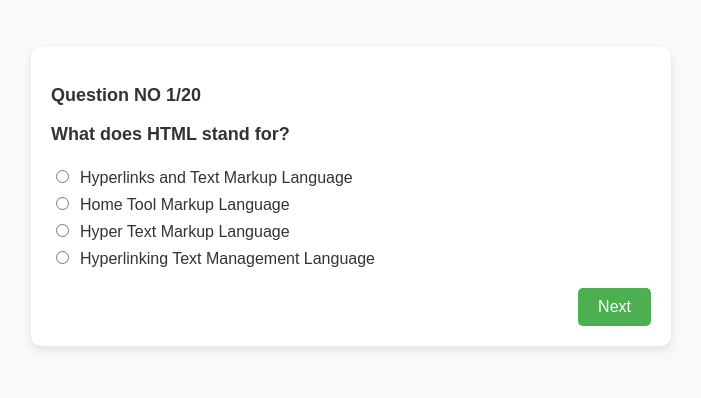
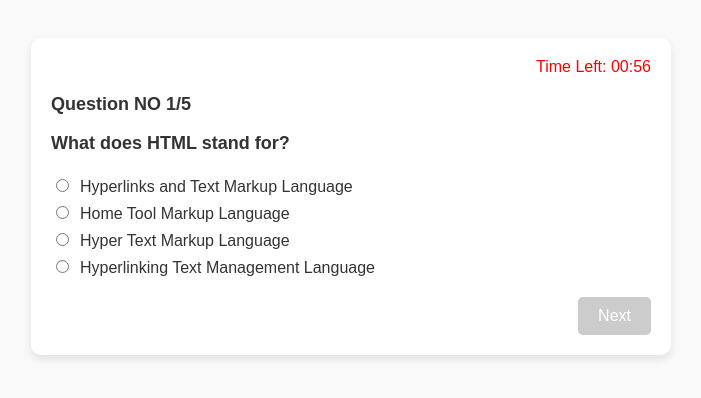
Before and after one commit to ABDULLAH-ARIF95/Quiz-App, a plain HTML site: page Pages/quiz.html in a window 1280 px wide. Shown: the part 204-602 px from the top of the page, without its empty margins (289-990 px from the left). Drawn offline with Linux system fonts and the light colour scheme.

Commit message:
add Timer

```diff
--- a/Pages/quiz.css
+++ b/Pages/quiz.css
@@ -109,3 +109,8 @@
     outline: none;
     box-shadow: 0 0 6px #1e88e5;
 }
+
+#timer{
+    color: red;
+    text-align: right;
+}
--- a/Pages/quiz.html
+++ b/Pages/quiz.html
@@ -8,6 +8,7 @@
 </head>
 <body>
     <div class="box">
+        <div id="timer">Time Left: 10:00</div>
         <div class="question-numbering"></div>
     <form class="form">
 
--- a/Pages/quiz.js
+++ b/Pages/quiz.js
@@ -48,284 +48,166 @@
             b: '<header>',
         },
         correctAns: '<h1>',
-    },
-    {
-        question: 6,
-        text: 'What does CSS stand for?',
-        options: {
-            a: 'Creative Style Sheets',
-            b: 'Cascading Style Sheets',
-            c: 'Colorful Style Sheets',
-        },
-        correctAns: 'Cascading Style Sheets',
-    },
-    {
-        question: 7,
-        text: 'How do you change the background color in CSS?',
-        options: {
-            a: 'color',
-            b: 'background-color',
-            c: 'bgcolor',
-            d: 'background',
-        },
-        correctAns: 'background-color',
-    },
-    {
-        question: 8,
-        text: 'Which CSS property is used to set the text alignment?',
-        options: {
-            a: 'text-align',
-            b: 'align',
-            c: 'font-align',
-        },
-        correctAns: 'text-align',
-    },
-    {
-        question: 9,
-        text: 'How can you include an external CSS file?',
-        options: {
-            a: '<style src="style.css">',
-            b: '<link rel="stylesheet" href="style.css">',
-            c: '<css href="style.css">',
-            d: '<import stylesheet="style.css">',
-        },
-        correctAns: '<link rel="stylesheet" href="style.css">',
-    },
-    {
-        question: 10,
-        text: 'What is the correct syntax to select elements by their class in CSS?',
-        options: {
-            a: '.classname',
-            b: '#classname',
-            c: 'classname',
-        },
-        correctAns: '.classname',
-    },
-    // {
-    //     question: 11,
-    //     text: 'Which keyword is used to declare a variable?',
-    //     options: {
-    //         a: 'let',
-    //         b: 'var',
-    //         c: 'define',
-    //     },
-    //     correctAns: 'var',
-    // },
-    // {
-    //     question: 12,
-    //     text: 'What is the output of 2 + "2" in JavaScript?',
-    //     options: {
-    //         a: '4',
-    //         b: '22',
-    //         c: 'undefined',
-    //     },
-    //     correctAns: '22',
-    // },
-    // {
-    //     question: 13,
-    //     text: 'How do you call a function in JavaScript?',
-    //     options: {
-    //         a: 'call myFunction',
-    //         b: 'execute myFunction()',
-    //         c: 'myFunction()',
-    //         d: 'invokeFunction myFunction',
-    //     },
-    //     correctAns: 'myFunction()',
-    // },
-    // {
-    //     question: 14,
-    //     text: 'Which event occurs when the user clicks on an element?',
-    //     options: {
-    //         a: 'onmouseover',
-    //         b: 'onclick',
-    //         c: 'onpress',
-    //     },
-    //     correctAns: 'onclick',
-    // },
-    // {
-    //     question: 15,
-    //     text: 'What is the purpose of the "return" statement in JavaScript?',
-    //     options: {
-    //         a: 'To end the function',
-    //         b: 'To return a value from the function',
-    //         c: 'To break a loop',
-    //     },
-    //     correctAns: 'To return a value from the function',
-    // },
-    // {
-    //     question: 16,
-    //     text: 'Which HTML element is used for creating a hyperlink?',
-    //     options: {
-    //         a: '<link>',
-    //         b: '<a>',
-    //         c: '<href>',
-    //     },
-    //     correctAns: '<a>',
-    // },
-    // {
-    //     question: 17,
-    //     text: 'Which CSS property controls the text color?',
-    //     options: {
-    //         a: 'color',
-    //         b: 'font-color',
-    //         c: 'text-color',
-    //     },
-    //     correctAns: 'color',
-    // },
-    // {
-    //     question: 18,
-    //     text: 'Which JavaScript operator is used to compare both value and type?',
-    //     options: {
-    //         a: '==',
-    //         b: '===',
-    //     },
-    //     correctAns: '===',
-    // },
-    // {
-    //     question: 19,
-    //     text: 'How do you declare a JavaScript array?',
-    //     options: {
-    //         a: 'let arr = [];',
-    //         b: 'let arr = {};',
-    //         c: 'let arr = "";',
-    //         d: 'let arr = ();',
-    //     },
-    //     correctAns: 'let arr = [];',
-    // },
-    // {
-    //     question: 20,
-    //     text: 'Which CSS property is used to make the text bold?',
-    //     options: {
-    //         a: 'font-weight: bold;',
-    //         b: 'text-style: bold;',
-    //     },
-    //     correctAns: 'font-weight: bold;',
-    // },
+    }
 ];
-
 
 var bodyElm = document.getElementsByTagName('body')[0]
 var questionNumbering = document.createElement('p')
 var boxDiv = document.getElementsByClassName('box')[0]
 var gettingForm = document.getElementsByClassName('form')[0];
 var currentQuestionIndex = 0;
-var count = 0
- var score=0;
+var count = 0;
+var score = 0;
+
+// Timer Variables
+let timerDuration = 1 * 60; // 1 minute in seconds
+let timerInterval;
+
+// Timer Function
+function startTimer() {
+    let timerElement = document.getElementById("timer");
+    timerInterval = setInterval(() => {
+        let minutes = Math.floor(timerDuration / 60);
+        let seconds = timerDuration % 60;
+        minutes = minutes < 10 ? `0${minutes}` : minutes;
+        seconds = seconds < 10 ? `0${seconds}` : seconds;
+        timerElement.textContent = `Time Left: ${minutes}:${seconds}`;
+        if (timerDuration === 0) {
+            clearInterval(timerInterval);
+            showResults("");
+        } else {
+            timerDuration--;
+        }
+    }, 1000);
+}
+
+// Show Results Function
+function showResults(message) {
+    clearInterval(timerInterval); // Stop the timer if quiz is completed
+    gettingForm.innerHTML = `
+    <h1 class="show-result"> Result <br>
+     ${userName}  Score is :${message} ${score}/${quizData.length} <br>
+       Thanks For Play       </h1>`;
+    let playAgainButton = document.createElement('button');
+    playAgainButton.setAttribute('class', 'play-again-btn');
+    playAgainButton.innerText = 'Attempt Again';
+    playAgainButton.setAttribute('onClick', "playAgain()");
+    gettingForm.appendChild(playAgainButton);
+    let timerElement = document.getElementById("timer");
+    timerElement.innerText = "";
+}
+
 
 var toRenderData = () => {
-    gettingForm.innerHTML = ''; //to clear previous question
-    count++
-    questionNumbering.innerText = `Question NO ${count}/20`
+    gettingForm.innerHTML = ''; // Clear previous question
+    count++;
+    questionNumbering.innerText = `Question NO ${count}/${quizData.length}`;
     gettingForm.appendChild(questionNumbering);
-    //rendering data
+
     if (currentQuestionIndex < quizData.length) {
         let questionData = quizData[currentQuestionIndex];
         var forQuestion = document.createElement('p');
         forQuestion.innerText = questionData.text;
         gettingForm.appendChild(forQuestion);
+
         //creating input and rendering
         for (let key in questionData.options) {
             let optionInput = document.createElement('input');
             optionInput.setAttribute('type', 'radio');
             optionInput.setAttribute('name', `question-${questionData.question}`);
             optionInput.setAttribute('value', questionData.options[key]);
-            optionInput.setAttribute('id', `option-${key}-${questionData.question}`)
-            console.log(optionInput.setAttribute('id', questionData.options[key]));
-
-
 
 
             let label = document.createElement('label');
             label.textContent = questionData.options[key];
-            // label.setAttribute('for', questionData.options[key]);
             label.setAttribute('for', `option-${key}-${questionData.question}`);
-
-
-
 
             gettingForm.appendChild(optionInput);
             gettingForm.appendChild(label);
             gettingForm.appendChild(document.createElement('br')); // Line break for better layout
-        }
-        var submitButton = document.createElement('button');
 
 
 
+        }
 
-        submitButton.innerText = 'Next';
-        if (currentQuestionIndex === quizData.length - 1) {
-
-            submitButton.innerText = 'Submit'
-        }
+        var submitButton = document.createElement('button');
+        submitButton.innerText = currentQuestionIndex === quizData.length - 1 ? 'Submit' : 'Next';
         submitButton.setAttribute('onClick', 'toSubmit(event)');
         gettingForm.appendChild(submitButton);
+         // When user not select any option next is DIsabled
+        submitButton.disabled=true;
+        const radioButtons = document.querySelectorAll(`input[name="question-${quizData[currentQuestionIndex].question}"]`);
+        radioButtons.forEach(radio => {
+            radio.addEventListener('change', () => {
+                submitButton.disabled = false;
+            });
+        });
 
 
-    } else {
-        gettingForm.removeChild(questionNumbering) //to remove question numbering
-        var completionMessage = document.createElement('h1');
-        completionMessage.setAttribute('class', 'show-result')
-        completionMessage.innerText = `Your Score is ${score}/${quizData.length}`;
-        //add button for reattempt
-        var playAgainButton = document.createElement('button');
-        playAgainButton.setAttribute('class', 'play-again-btn')
-        playAgainButton.innerText = 'Attempt Again';
-        playAgainButton.setAttribute('onClick', "playAgain()")
-        gettingForm.appendChild(completionMessage);
-        bodyElm.appendChild(playAgainButton);
     }
-
 };
 
+// Restart Quiz Function
 var playAgain = () => {
+
     window.location.replace('../Pages/../index.html')
-}
+};
 
-
-// Answer Comparing User select Ans vs Correct Answer
-
+// Compare Answer
 let ansCompare = () => {
     let questionData = quizData[currentQuestionIndex];
     let UserAns = document.querySelector(`input[name="question-${questionData.question}"]:checked`);
 
     if (UserAns) {
         let userAnswerValue = UserAns.value;
-        let correctAns = questionData.correctAns; // The correct answer
+        let correctAns = questionData.correctAns;
 
-
-            if (correctAns === userAnswerValue) {
-
-               score++
-                alert("Right");
-            } else {
-
-                alert("Wrong");
-            }
-
+        if (correctAns === userAnswerValue) {
+            score++;
+            alert("Correct!");
+        } else {
+            alert("Wrong!");
+        }
     } else {
         alert("Please select an answer!");
     }
 };
 
-
-
-
-
-
-
-
-
-
-
+// Submit Data
 var toSubmit = (e) => {
     e.preventDefault();
-
     ansCompare();
     currentQuestionIndex++;
-    toRenderData();
+    if (currentQuestionIndex < quizData.length) {
+        toRenderData();
+    } else {
+     showResults("");
+    }
 };
 
 
+startTimer();
+toRenderData();
 
 
-toRenderData();
+// Retrieve the stored user name from localStorage
+
+function getUserName() {
+
+    const data = localStorage.getItem('register-users');
+
+    if (data) {
+
+        const users = JSON.parse(data);
+        const lastUser = users[users.length - 1];
+
+        // Return the user's name (or handle case where no users exist)
+        return lastUser ? lastUser.name : 'Guest';
+    } else {
+
+        return 'Guest';
+    }
+}
+
+
+var userName = getUserName();
```
